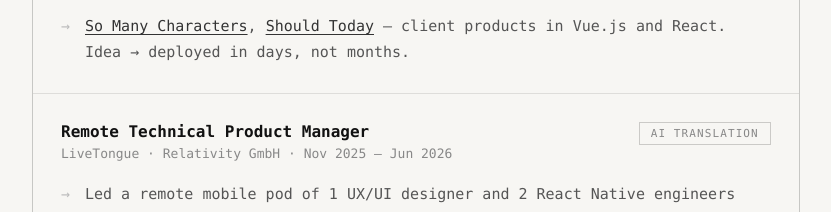
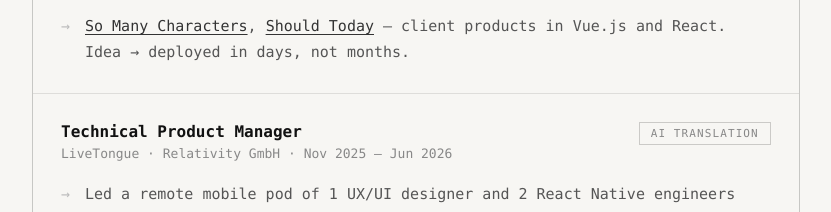
Before and after one commit to sanderbell/sanderbelldev2, a React (Vite) app: page / in a window 1280 px wide. Shown: the part 1340-1552 px from the top of the page, without its empty margins (224-1055 px from the left). Built offline with nearby package versions, Linux system fonts and the light colour scheme.

Commit message:
Update job title from Remote Technical Product Manager to Technical Product Manager

```diff
--- a/src/App.tsx
+++ b/src/App.tsx
@@ -98,7 +98,7 @@ function App() {
       ],
     },
     {
-      role: 'Remote Technical Product Manager',
+      role: 'Technical Product Manager',
       company: 'LiveTongue · Relativity GmbH',
       period: 'Nov 2025 – Jun 2026',
       tag: 'AI Translation',
```
